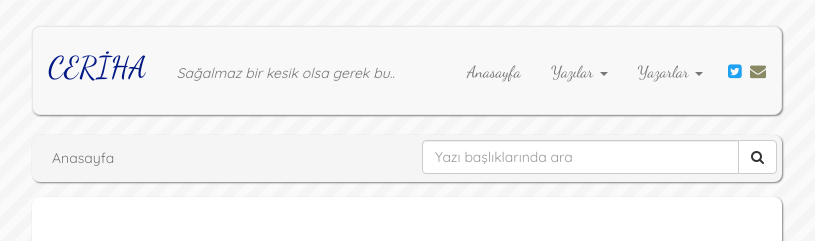
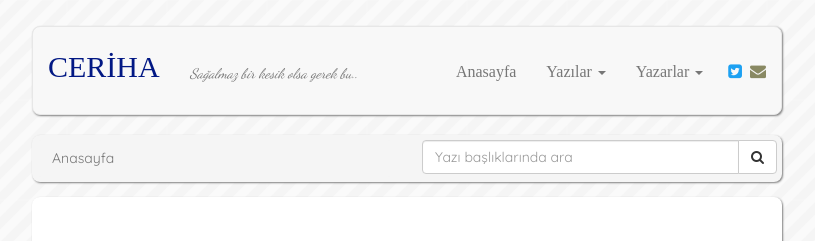
Before and after one commit to muhammedaydogdu/muhammedaydogdu.github.io, a Jekyll site: the page built from index.html, in a window 1280 px wide. Shown: the top 241 px of the page, without its empty margins (233-1048 px from the left). Built offline with Jekyll 4.4.1, drawn with Linux system fonts in a browser that asks for light colours; some web fonts are replaced; the list of posts is cut into pages by our own code.

Commit message:
Update style.css

```diff
--- a/css/style.css
+++ b/css/style.css
@@ -28,7 +28,7 @@
 
 .container .navbar {
   margin-top: 26px;
-  font-family: "Dancing Script", "Times New Roman", serif;
+  font-family: "Cardo", "Times New Roman", serif;
   padding: 15px 0 15px 0;
   box-shadow: 1px 1px 2px grey;
   font-size: 16px;
@@ -52,7 +52,7 @@
   font-size: 14px;
   margin-top: 21px;
   margin-bottom: 15px;
-  font-family: "Quicksand", "Times New Roman", serif;
+  font-family: "Dancing Script", "Times New Roman", serif;
 }
 
 .navbar .navbar-nav {
```
